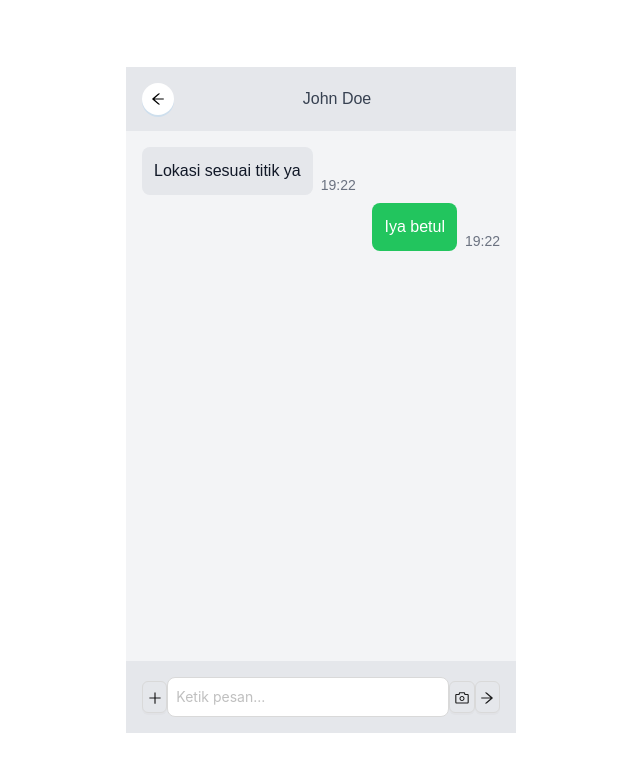
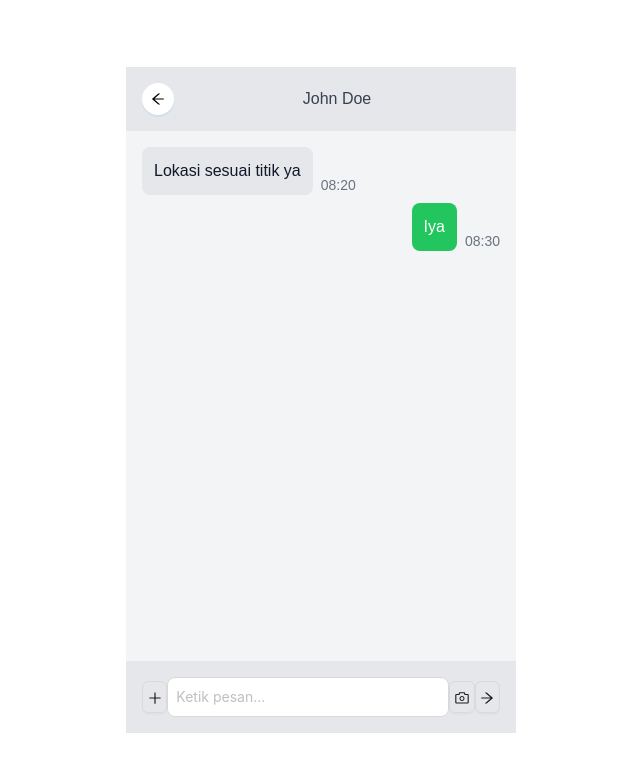
Before and after one commit to redrose2104/GoServe, a Next.js app: page /user/chat in a window 1280 px wide. Shown: the top 772 px of the page, without its empty margins (319-959 px from the left). Built offline with nearby package versions, Linux system fonts and the light colour scheme.

Commit message:
feat: chat

```diff
--- a/app/user/chat/page.tsx
+++ b/app/user/chat/page.tsx
@@ -1,11 +1,37 @@
 'use client'
-import React from 'react';
+import React, {useState} from 'react';
 import {ArrowLeftOutlined, ArrowRightOutlined, CameraOutlined, PlusOutlined} from "@ant-design/icons";
 import {Button, Input} from "antd";
 import {useRouter} from "next/navigation";
+import moment from "moment";
 
 export default function Chat() {
     const router = useRouter();
+    const [messageVal, setMessageVal] = useState("");
+    const [arrayChat, setArrayChat] = useState([
+        {
+            isSender: false,
+            content: "Lokasi sesuai titik ya",
+            time: "08:20"
+        },
+        {
+            isSender: true,
+            content: "Iya",
+            time: "08:30"
+        }
+    ]);
+
+    const handleSubmit = () => {
+        setArrayChat([
+            ...arrayChat,
+            {
+                isSender: true,
+                content: messageVal,
+                time: moment().format("HH:mm")
+            }
+        ]);
+    }
+
     return (
         <div className="flex flex-col h-screen bg-gray-100">
             {/* Header */}
@@ -16,27 +42,32 @@ export default function Chat() {
 
             {/* Chat Messages */}
             <div className="flex-grow overflow-y-auto p-4">
-                <div className="flex mb-2">
-                    <div className="bg-gray-200 text-gray-900 p-3 rounded-lg max-w-xs">
-                        Lokasi sesuai titik ya
-                    </div>
-                    <span className="text-gray-500 text-sm self-end ml-2">19:22</span>
-                </div>
-
-                <div className="flex justify-end mb-2">
-                    <div className="bg-green-500 text-white p-3 rounded-lg max-w-xs">
-                        Iya betul
-                    </div>
-                    <span className="text-gray-500 text-sm self-end ml-2">19:22</span>
-                </div>
+                {arrayChat.map((chat) => (
+                    chat.isSender ? (
+                        <div className="flex justify-end mb-2">
+                            <div className="bg-green-500 text-white p-3 rounded-lg max-w-xs">
+                                {chat.content}
+                            </div>
+                            <span className="text-gray-500 text-sm self-end ml-2">{chat.time}</span>
+                        </div>
+                        ) : (
+                        <div className="flex mb-2">
+                            <div className="bg-gray-200 text-gray-900 p-3 rounded-lg max-w-xs">
+                                {chat.content}
+                            </div>
+                            <span className="text-gray-500 text-sm self-end ml-2">{chat.time}</span>
+                        </div>
+                    )
+                ))}
             </div>
 
             {/* Input Field */}
             <div className="p-4 bg-gray-200 flex items-center">
                 <Button icon={<PlusOutlined />} iconPosition={"end"} className={"bg-transparent"}/>
-                <Input placeholder="Ketik pesan..." className={"p-2 border rounded-lg"}/>
+                <Input placeholder="Ketik pesan..." className={"p-2 border rounded-lg"} onChange={(e) => setMessageVal(e.target.value)}/>
                 <Button icon={<CameraOutlined />} iconPosition={"end"} className={"bg-transparent"}/>
-                <Button icon={<ArrowRightOutlined />} iconPosition={"end"} className={"bg-transparent"}/>
+                <Button icon={<ArrowRightOutlined />} iconPosition={"end"} className={"bg-transparent"} onClick={() => handleSubmit()}/>
+                {/*<Button icon={<ArrowRightOutlined />} iconPosition={"end"} className={"bg-transparent"} onClick={() => console.log("clicked") }/>*/}
             </div>
         </div>
     );
```
